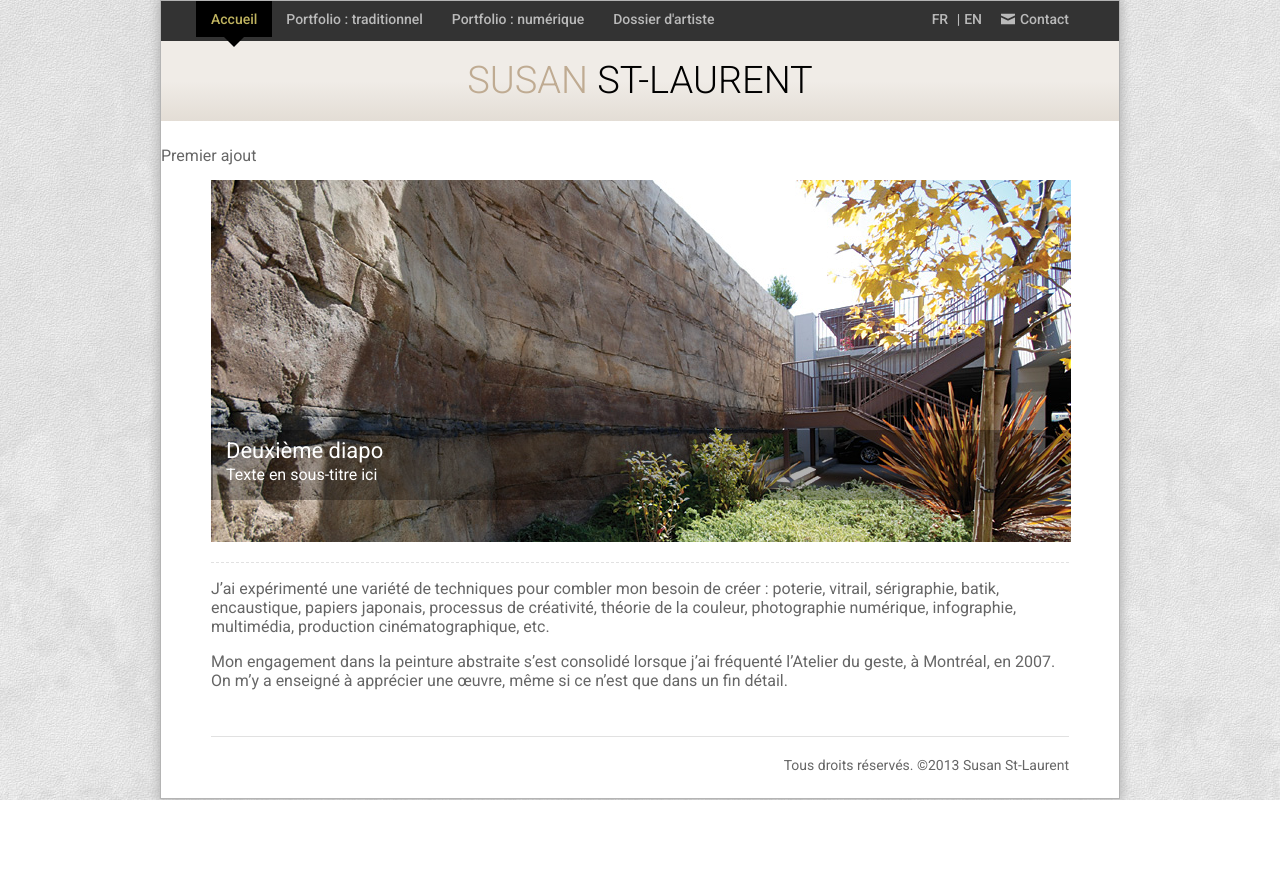
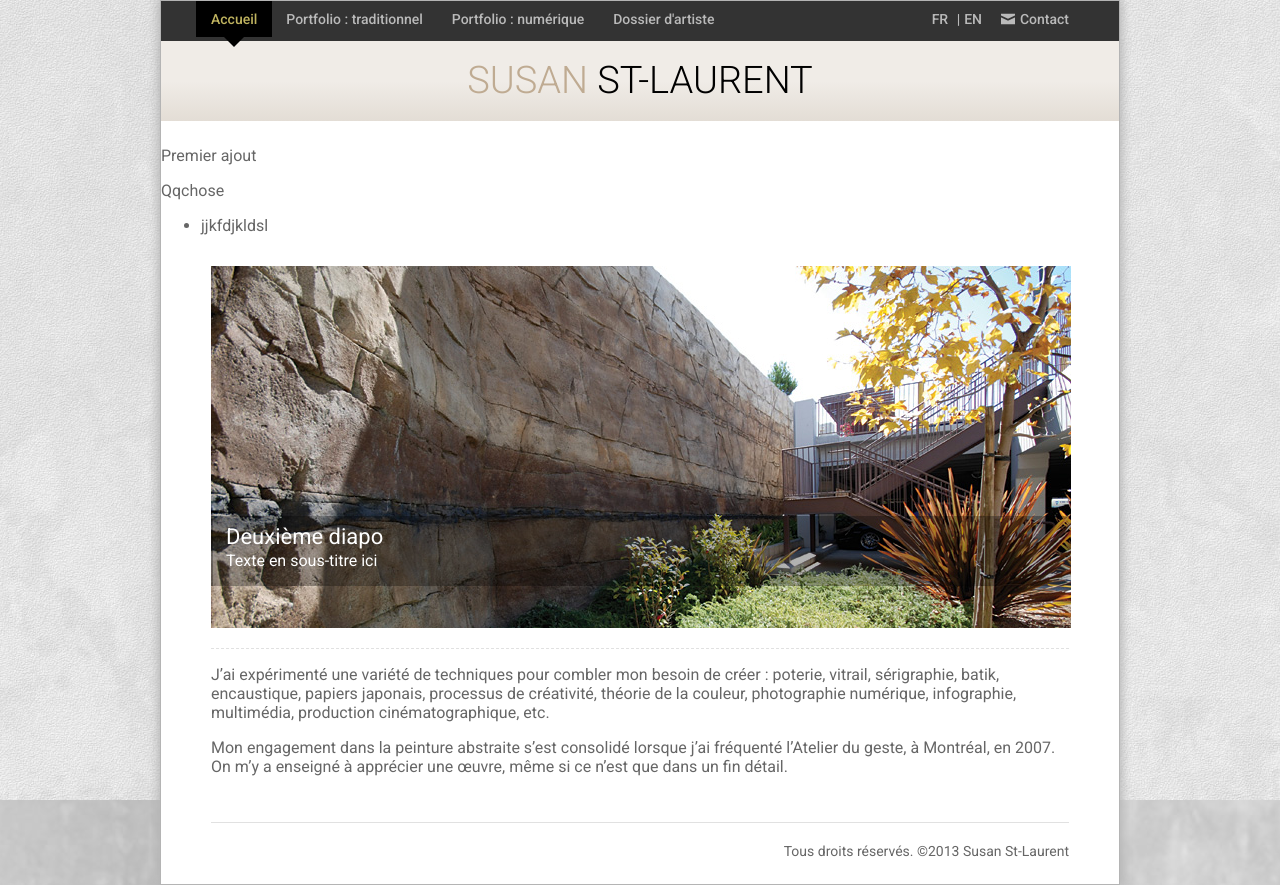
Before and after one commit to juliannagevchuk/portfolio_ssl, a PHP site: page /index.php in a window 1280 px wide. Before the commit the page ends 800 px from the top, so only its background shows below. Run offline with PHP 8.4, Linux system fonts and the light colour scheme; some libraries are stand-ins or nearby versions.

```diff
--- a/index.php
+++ b/index.php
@@ -4,6 +4,9 @@
 ?>
 <div>
 	Premier ajout
+	<p>Qqchose</p>
+	<ul>
+	<li>jjkfdjkldsl</li></ul>
 </div>
 <div class="main_home">
 	<?php
```
